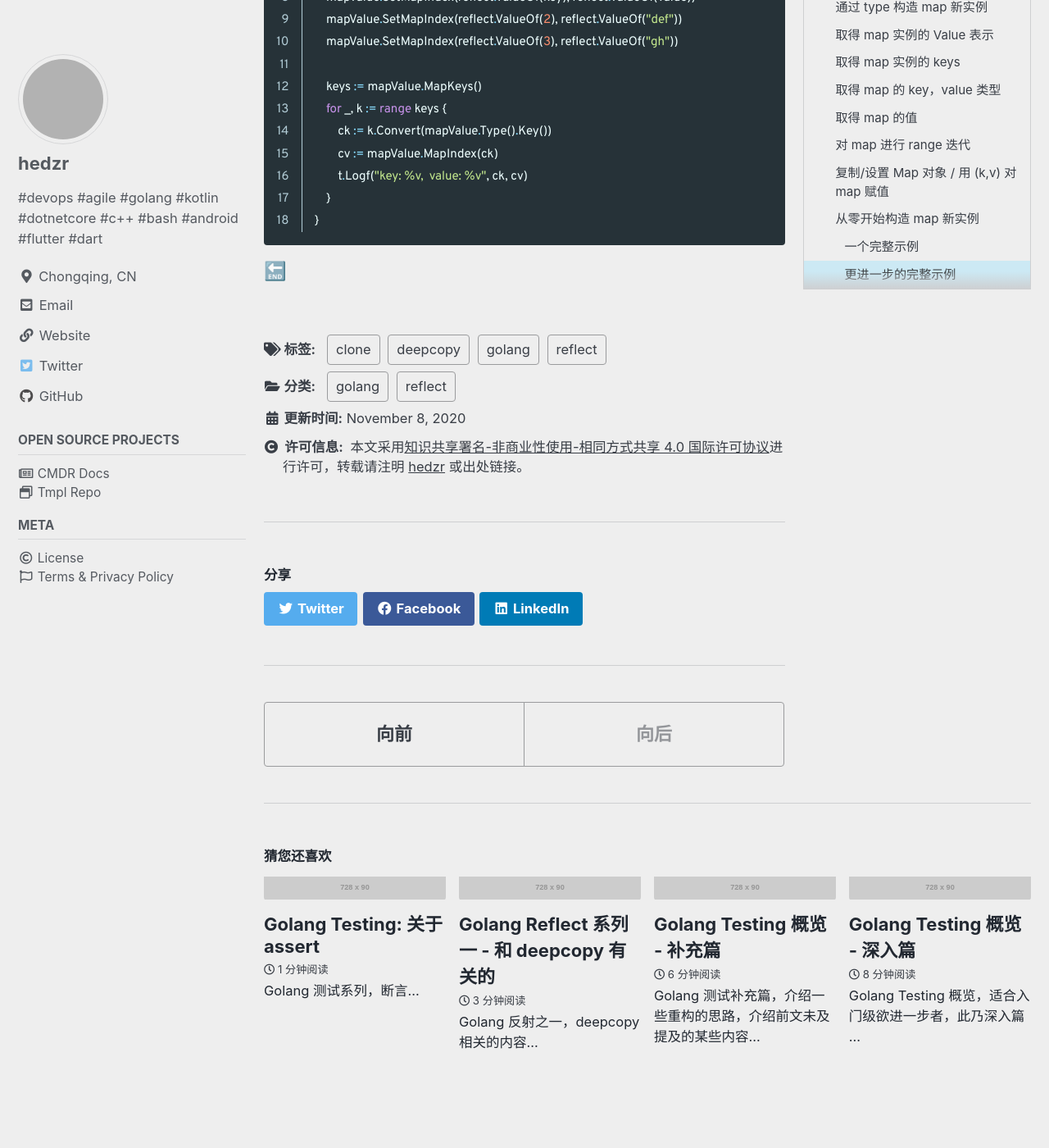
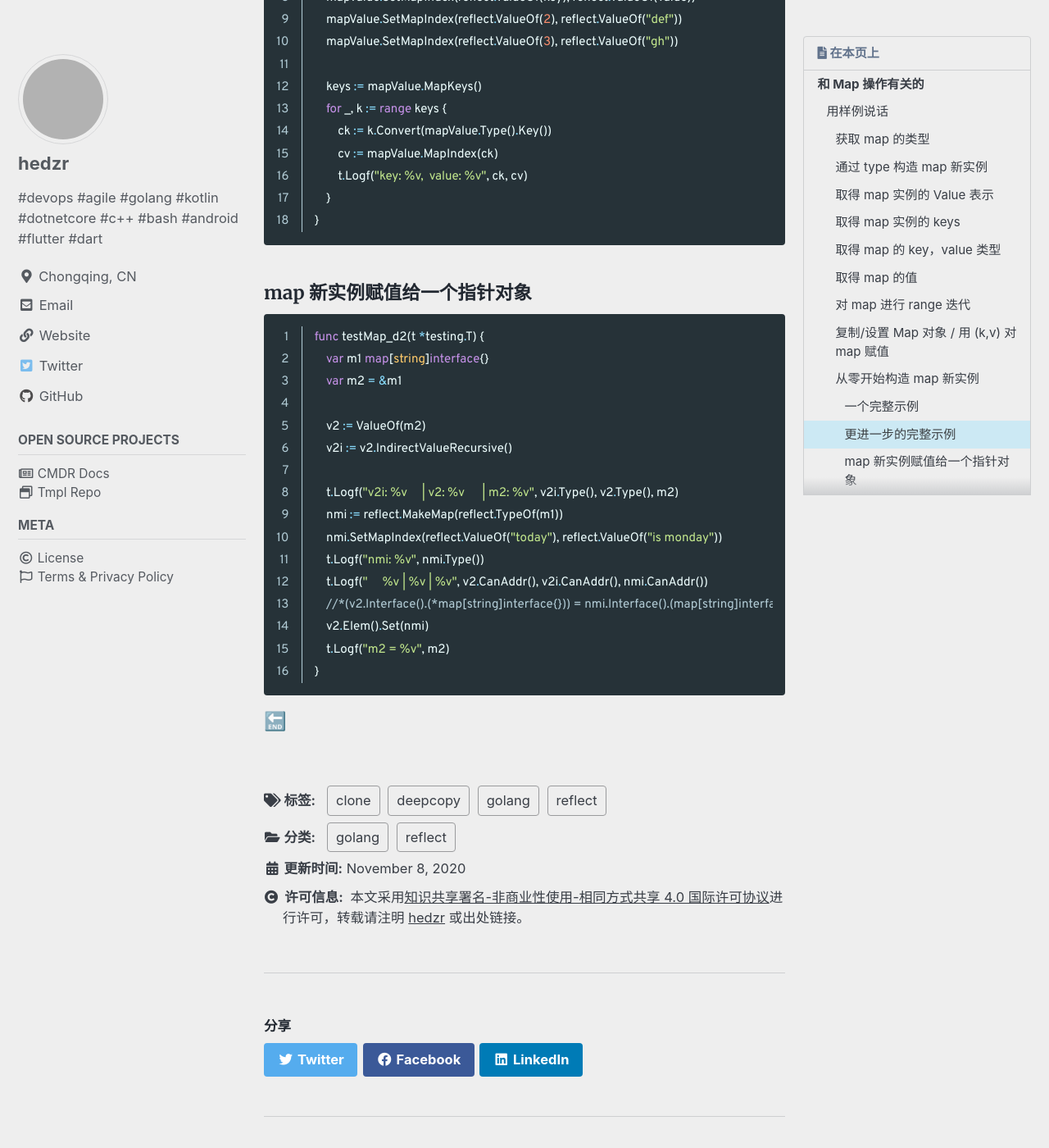
Before and after one commit to hedzr/hedzr.github.io, a Jekyll site: the page built from _posts/2020-11-08-golang-reflect-2.md, in a window 1280 px wide and 1400 px high, scrolled down 6440 px. Shown: the whole window at 82% size. Built offline with Jekyll 4.4.1, drawn with Linux system fonts in a browser that asks for light colours; cached includes are drawn as plain includes; some web fonts are replaced; comment, search, counter and statistics services are not loaded; grey boxes are pictures that could not be loaded.

Commit message:
append a new test case to the latest post

````diff
--- a/_posts/2020-11-08-golang-reflect-2.md
+++ b/_posts/2020-11-08-golang-reflect-2.md
@@ -245,6 +245,27 @@ func testMap_newMap_2(t *testing.T) {
 }
 ```
 
+##### map 新实例赋值给一个指针对象
+
+```go
+func testMap_d2(t *testing.T) {
+	var m1 map[string]interface{}
+	var m2 = &m1
+
+	v2 := ValueOf(m2)
+	v2i := v2.IndirectValueRecursive()
+
+	t.Logf("v2i: %v     | v2: %v      | m2: %v", v2i.Type(), v2.Type(), m2)
+	nmi := reflect.MakeMap(reflect.TypeOf(m1))
+	nmi.SetMapIndex(reflect.ValueOf("today"), reflect.ValueOf("is monday"))
+	t.Logf("nmi: %v", nmi.Type())
+	t.Logf("     %v | %v | %v", v2.CanAddr(), v2i.CanAddr(), nmi.CanAddr())
+	//*(v2.Interface().(*map[string]interface{})) = nmi.Interface().(map[string]interface{})
+	v2.Elem().Set(nmi)
+	t.Logf("m2 = %v", m2)
+}
+```
+
 
 
 
````
